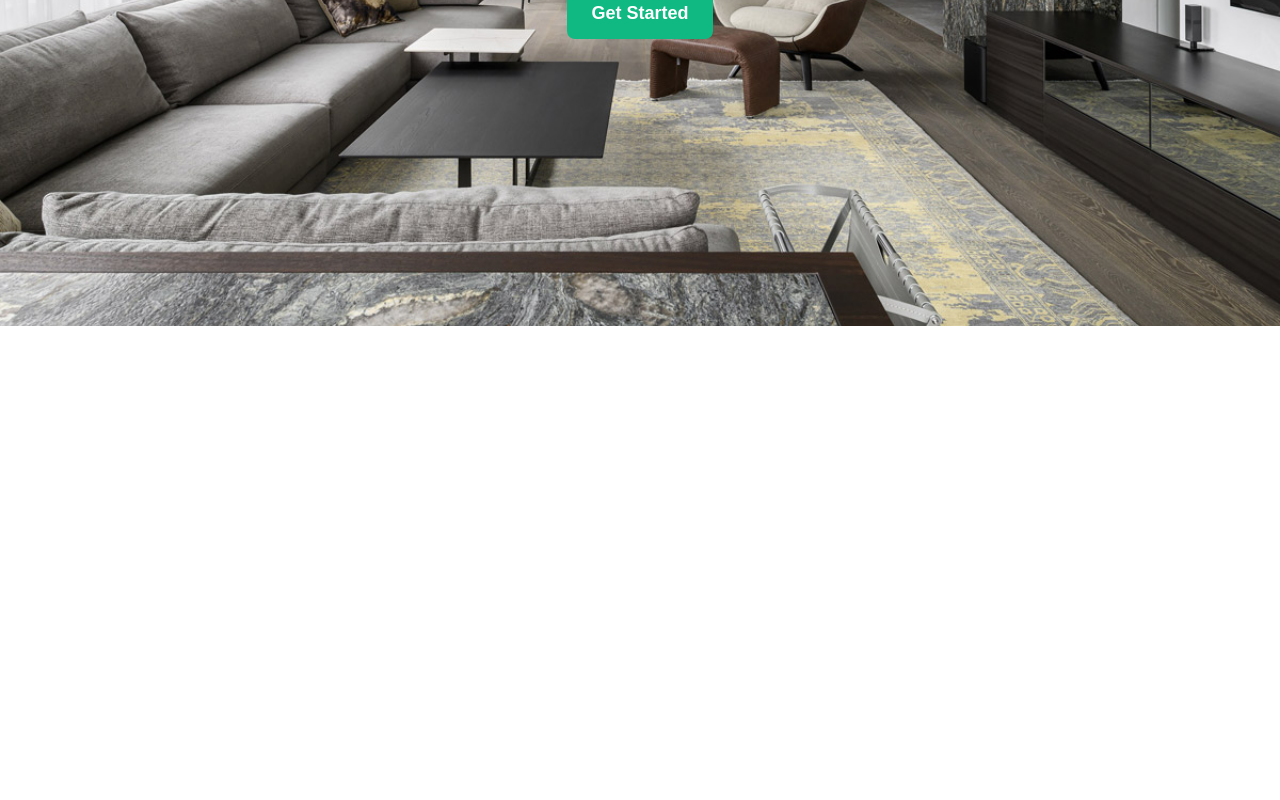
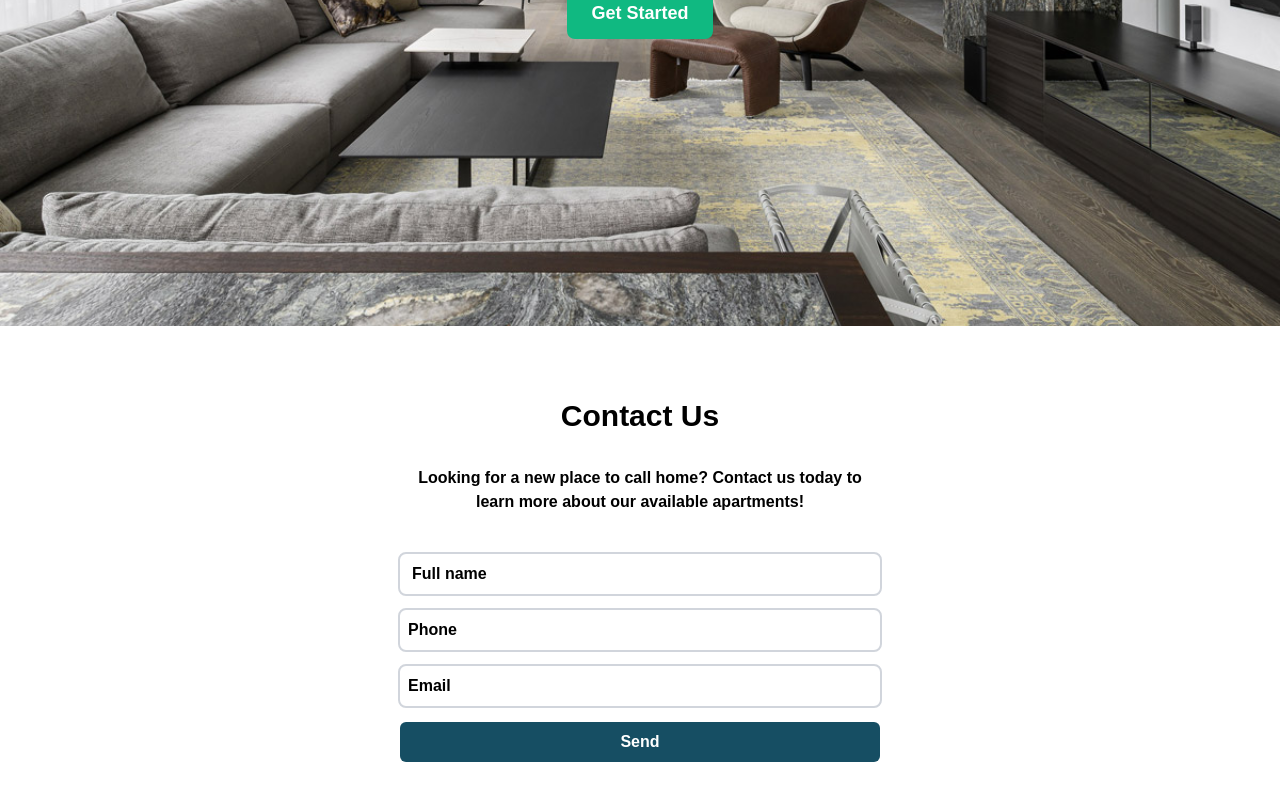
Before and after one commit to TheDThompsonDev/tenant-app, a Next.js app: page /landingpage in a window 1280 px wide. Shown: the part 474-1274 px from the top of the page. Before the commit the page ends 800 px from the top, so only its background shows below. Built offline with nearby package versions, Linux system fonts and the light colour scheme.

Commit message:
feat: added contact section and anchor get started (AP-164-Contact)

```diff
--- /dev/null
+++ b/src/app/components/ContactUs.tsx
@@ -0,0 +1,42 @@
+export default function ContactUs() {
+  return (
+    <section id="contact" className="flex flex-col justify-center items-center bg-white text-black p-6 font-bold ">
+      <section className="max-w-lg flex flex-col items-center">
+        <h2 className="text-3xl p-4 mt-8">Contact Us</h2>
+        <p className="p-4 text-center text-md">
+          Looking for a new place to call home? Contact us today to learn more
+          about our available apartments!
+        </p>
+
+        <form
+          action=""
+          className="flex flex-col justify-items items-center p-4 w-full"
+        >
+          <input
+            type="text"
+            placeholder="Full name"
+            className="outline-2 outline-gray-300 rounded-md py-2 px-3 placeholder-black m-2 w-full font-bold focus:placeholder-transparent"
+          />
+
+          <input
+            type="text"
+            placeholder="Phone"
+            className="outline-2 outline-gray-300 rounded-md py-2 px-2 placeholder-black m-2 w-full font-bold focus:placeholder-transparent"
+          />
+
+          <input
+            type="text"
+            placeholder="Email"
+            className="outline-2 outline-gray-300 rounded-md py-2 px-2 placeholder-black m-2 w-full font-bold focus:placeholder-transparent"
+          />
+          <button
+            type="submit"
+            className="bg-secondary-blue text-white w-50 rounded-md p-2 m-2 w-full cursor-pointer"
+          >
+            Send
+          </button>
+        </form>
+      </section>
+    </section>
+  );
+}
--- a/src/app/components/Hero.tsx
+++ b/src/app/components/Hero.tsx
@@ -1,6 +1,6 @@
-"use client"
+"use client";
 
-import Image from "next/image"
+import Image from "next/image";
 
 export default function Hero() {
   return (
@@ -22,9 +22,9 @@ export default function Hero() {
         </h1>
 
         <button className="mt-6 px-6 py-3 bg-[#10B981] text-white text-lg font-semibold rounded-lg">
-          Get Started
+          <a href="#contact">Get Started</a>
         </button>
       </div>
     </section>
-  )
+  );
 }
--- a/src/app/globals.css
+++ b/src/app/globals.css
@@ -14,6 +14,8 @@
   --color-alternate-gray: #a8a29e;
   --color-alternate-light-gray: #e7e5e4;
 
+    /* Add smooth scrolling */
+    --scroll-behavior: smooth;
 }
 
 @theme inline {
@@ -35,3 +37,7 @@ body {
   color: var(--foreground);
   font-family: Arial, Helvetica, sans-serif;
 }
+
+html {
+  scroll-behavior: var(--scroll-behavior);
+}
--- a/src/app/landingpage/page.tsx
+++ b/src/app/landingpage/page.tsx
@@ -1,9 +1,11 @@
 import Hero from "../components/Hero"
+import ContactUs from "../components/ContactUs"
 
 export default function LandingPage() {
   return (
     <main>
       <Hero />
+      <ContactUs />
     </main>
   )
 }
```
